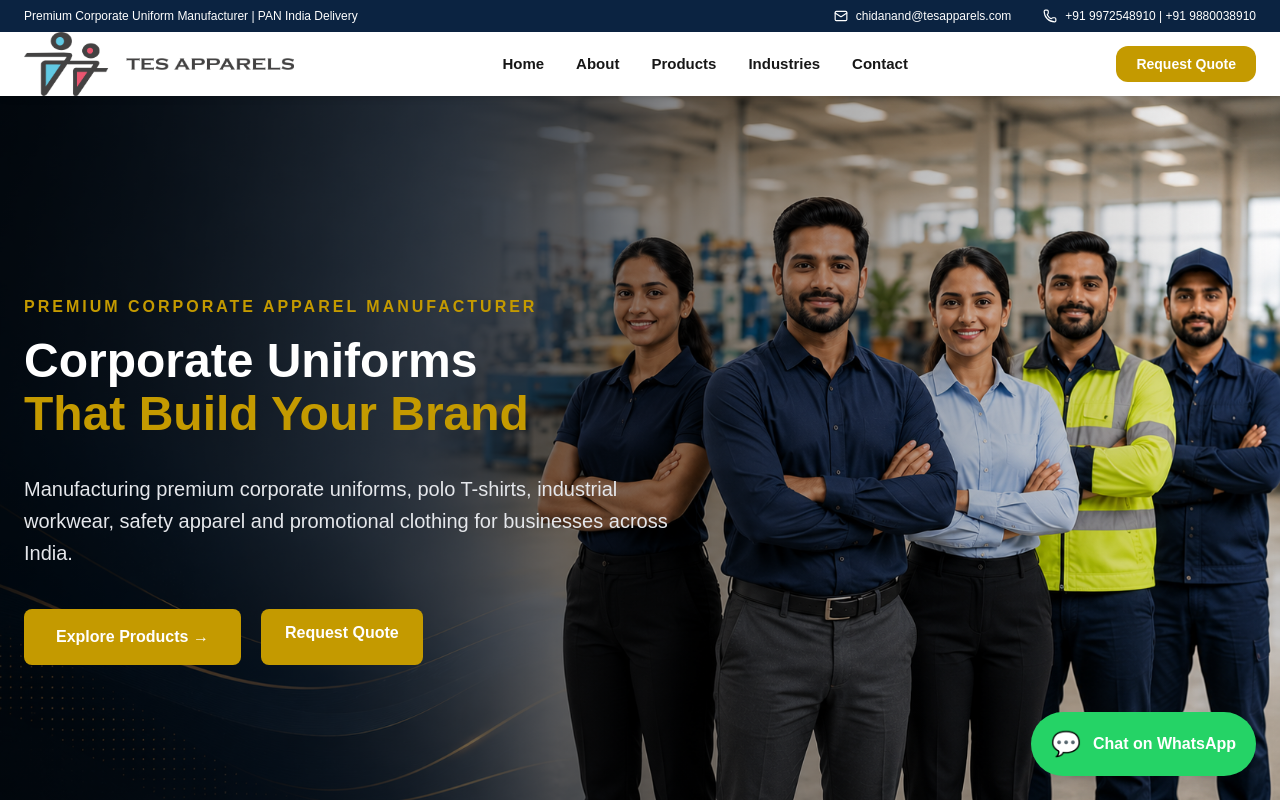
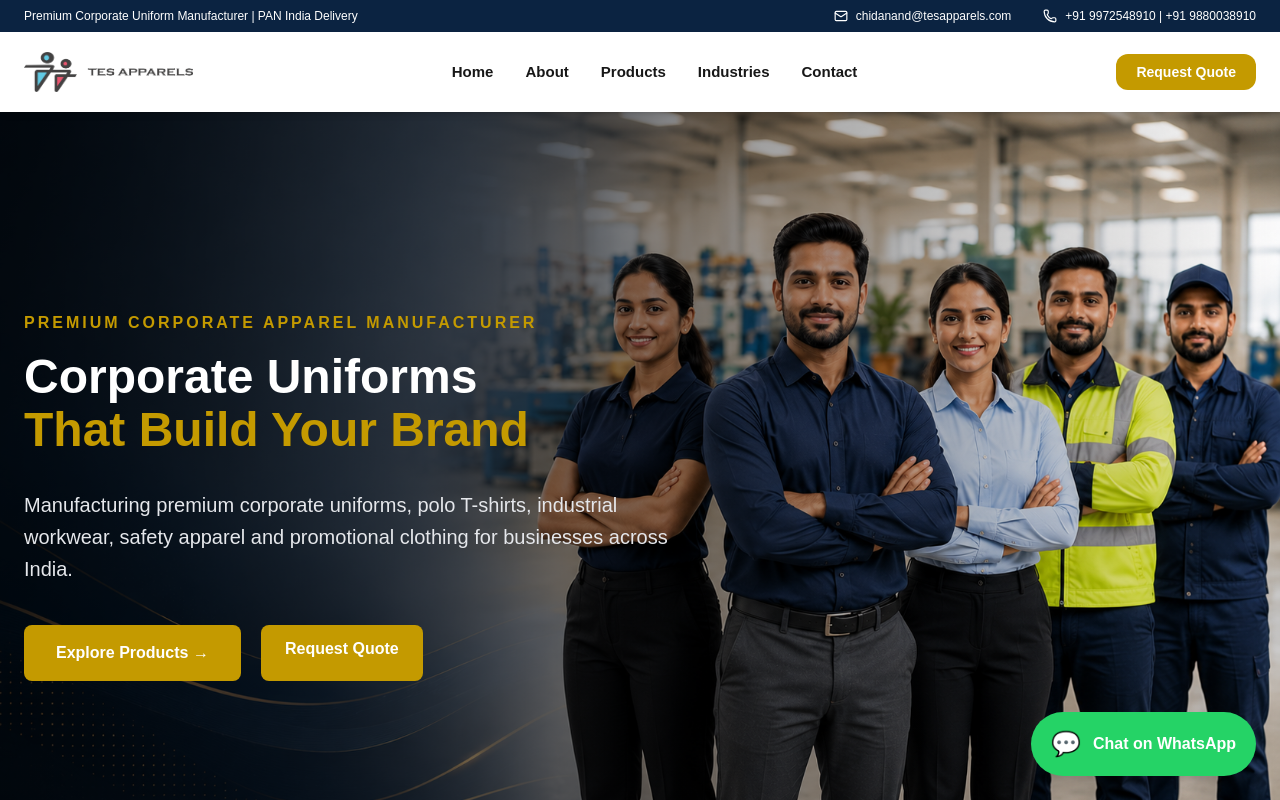
Before and after one commit to chidu2742-tesapparels/tes-apparels, a Next.js app: page / in a window 1280 px wide. Shown: the top 800 px of the page. Built offline with nearby package versions, Linux system fonts and the light colour scheme.

Commit message:
Adjusted header logo size

```diff
--- a/app/components/Navbar.tsx
+++ b/app/components/Navbar.tsx
@@ -32,19 +32,19 @@ export default function Navbar() {
       {/* Navbar */}
 
       <nav className="sticky top-0 z-50 bg-white shadow-md">
-        <div className="max-w-[1400px] mx-auto px-6 h-16 flex justify-between items-center">
+        <div className="max-w-[1400px] mx-auto px-6 h-20 flex justify-between items-center">
 
           {/* Logo */}
 
           <div className="flex items-center">
             <Image
-              src="/logo-horizontal.png"
-              alt="TES Apparels"
-              width={340}
-              height={80}
-              priority
-              className="h-16 w-auto object-contain"
-            />
+  src="/logo-horizontal.png"
+  alt="TES Apparels"
+  width={300}
+  height={70}
+  priority
+  className="h-12 w-auto object-contain py-1"
+/>
           </div>
 
           {/* Desktop Menu */}
```
